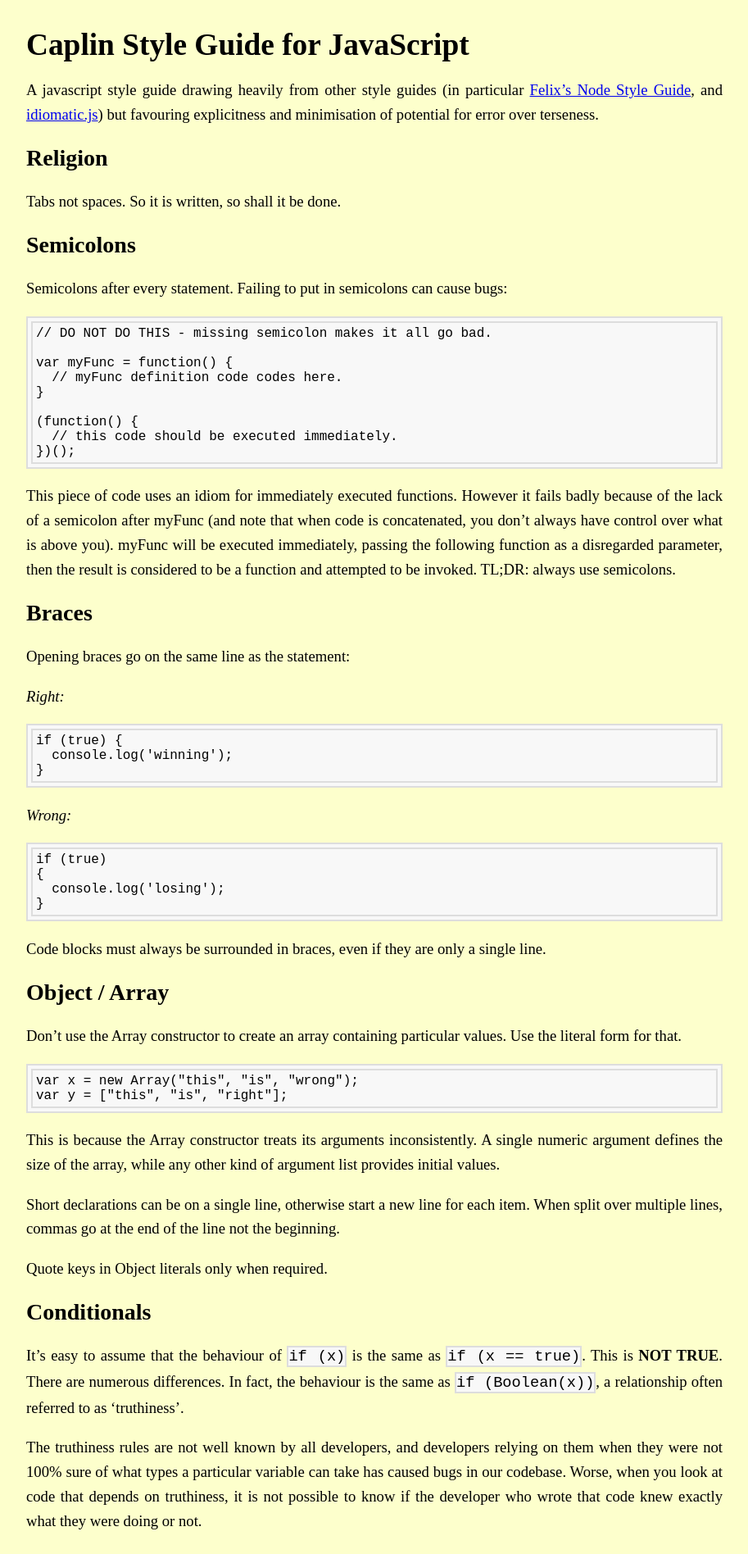
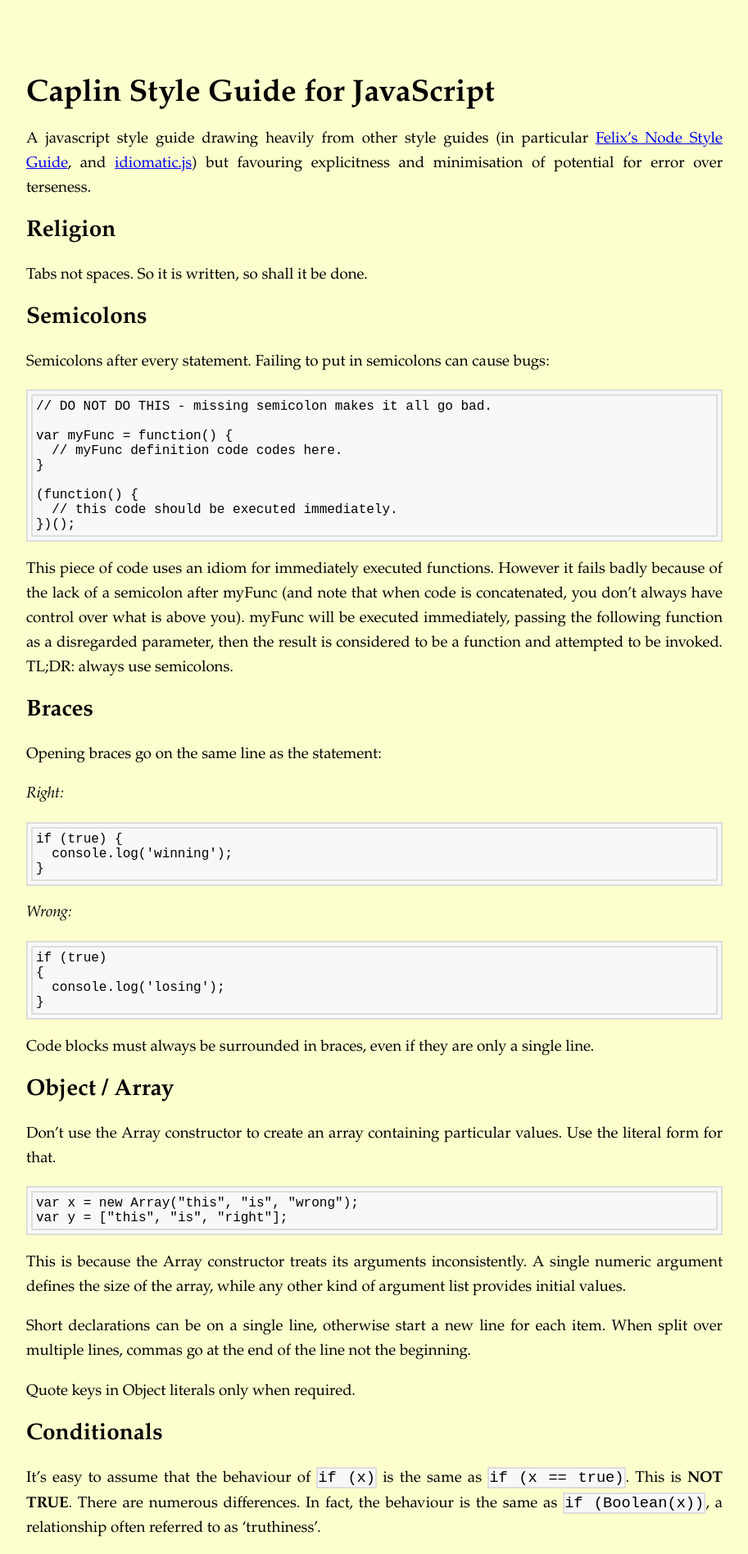
Before and after one commit to caplin/StyleGuide, a Jekyll site: the page built from index.md, in a window 1280 px wide. Shown: the top 1896 px of the page at 82% size, without its empty margins (183-1096 px from the left). Built offline with Jekyll 4.4.1, drawn with Linux system fonts in a browser that asks for light colours; Markdown is read by kramdown in place of the engine named in the settings.

Commit message:
Update main.css

```diff
--- a/styles/main.css
+++ b/styles/main.css
@@ -5,8 +5,8 @@ body {
   margin: 0px auto;
   max-width: 850px;
   font-size: 14pt;
-  font-family: 'Bookman Old Style', serif;
+  font-family: 'Bookman Old Style', Bookman, "Goudy Old Style", Garamond, "Hoefler Text", "Bitstream Charter", Georgia, serif;
   line-height: 1.6em;
-  margin-top: 40px;
+  margin-top: 100px;
   text-align: justify;
 }
```
